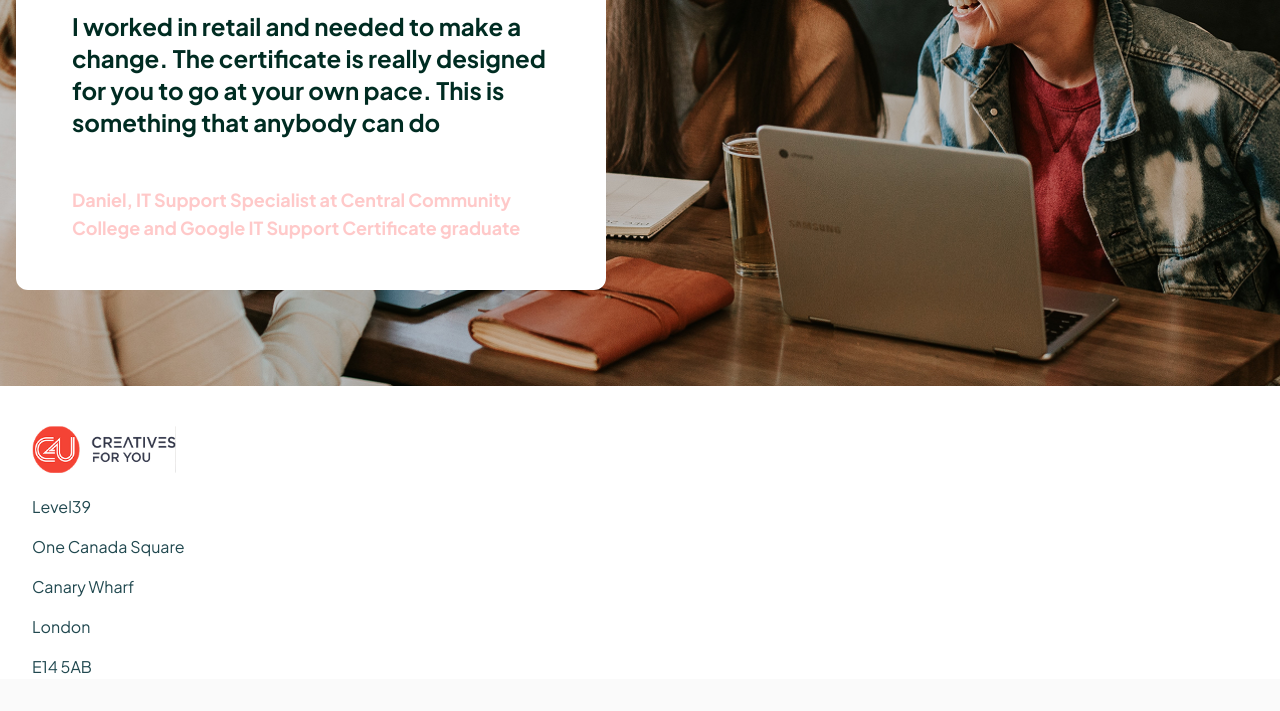
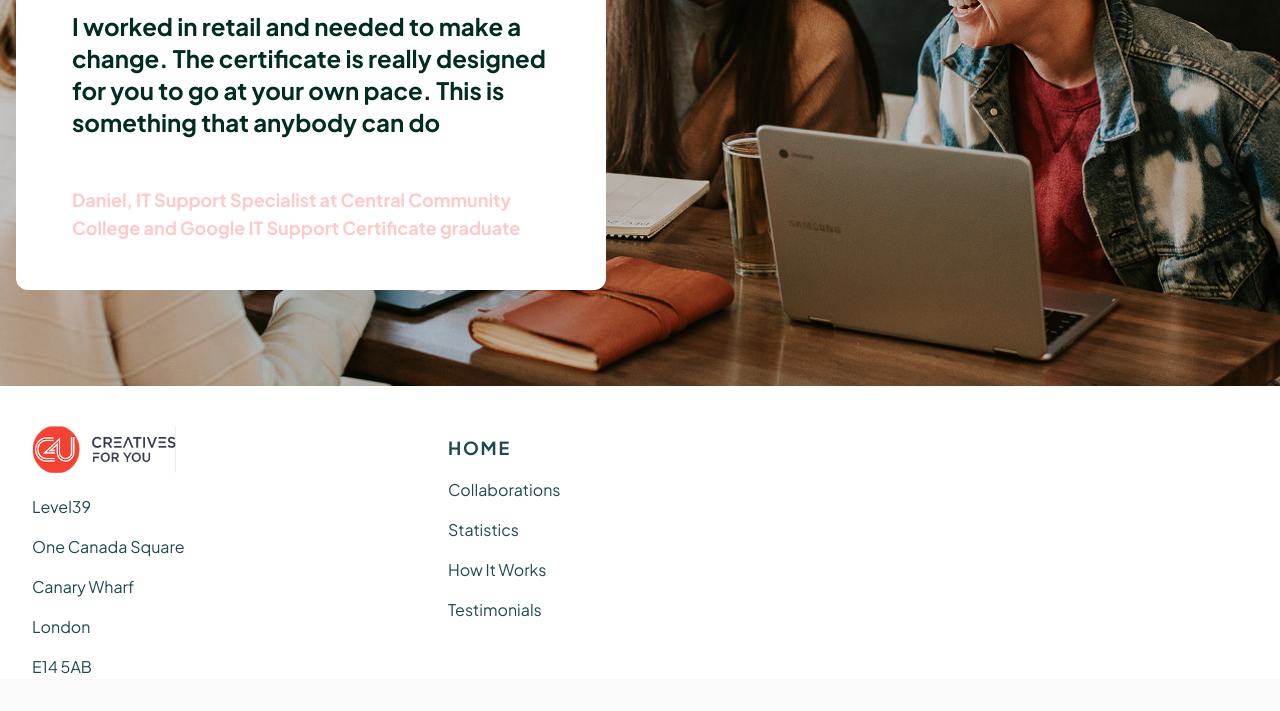
Before and after one commit to RashidMahmud/Tailwind-assignment, a website built with Vite: page practice/index.html in a window 1280 px wide. Shown: the part 8672-9383 px from the top of the page. Built offline with nearby package versions, Linux system fonts and the light colour scheme; files whose address does not match are found by name.

Commit message:
footer part3

```diff
--- a/practice/index.html
+++ b/practice/index.html
@@ -416,7 +416,47 @@
               </div>
             </nav>
           </div>
+          <div>
+            <div
+              class="mb-4 font-bold uppercase tracking-widest text-[#20484F] dark:text-white text-lg"
+            >
+              Home
+            </div>
 
+            <nav class="flex flex-col gap-4">
+              <div>
+                <a
+                  href="#"
+                  class="text-[#20484F] dark:text-white text-base transition duration-100 hover:text-active active:text-active"
+                  >Collaborations</a
+                >
+              </div>
+
+              <div>
+                <a
+                  href="#"
+                  class="text-[#20484F] dark:text-white text-base transition duration-100 hover:text-active active:text-active"
+                  >Statistics</a
+                >
+              </div>
+              <div>
+                <a
+                  href="#"
+                  class="text-[#20484F] dark:text-white text-base transition duration-100 hover:text-active active:text-active"
+                  >How It Works
+                </a>
+              </div>
+
+              <div>
+                <a
+                  href="#"
+                  class="text-[#20484F] dark:text-white text-base transition duration-100 hover:text-active active:text-active"
+                  >Testimonials
+                </a>
+              </div>
+            </nav>
+          </div>
+</footer>
 
     <script type="module" src="/src/main.js"></script>
   </body>
```
